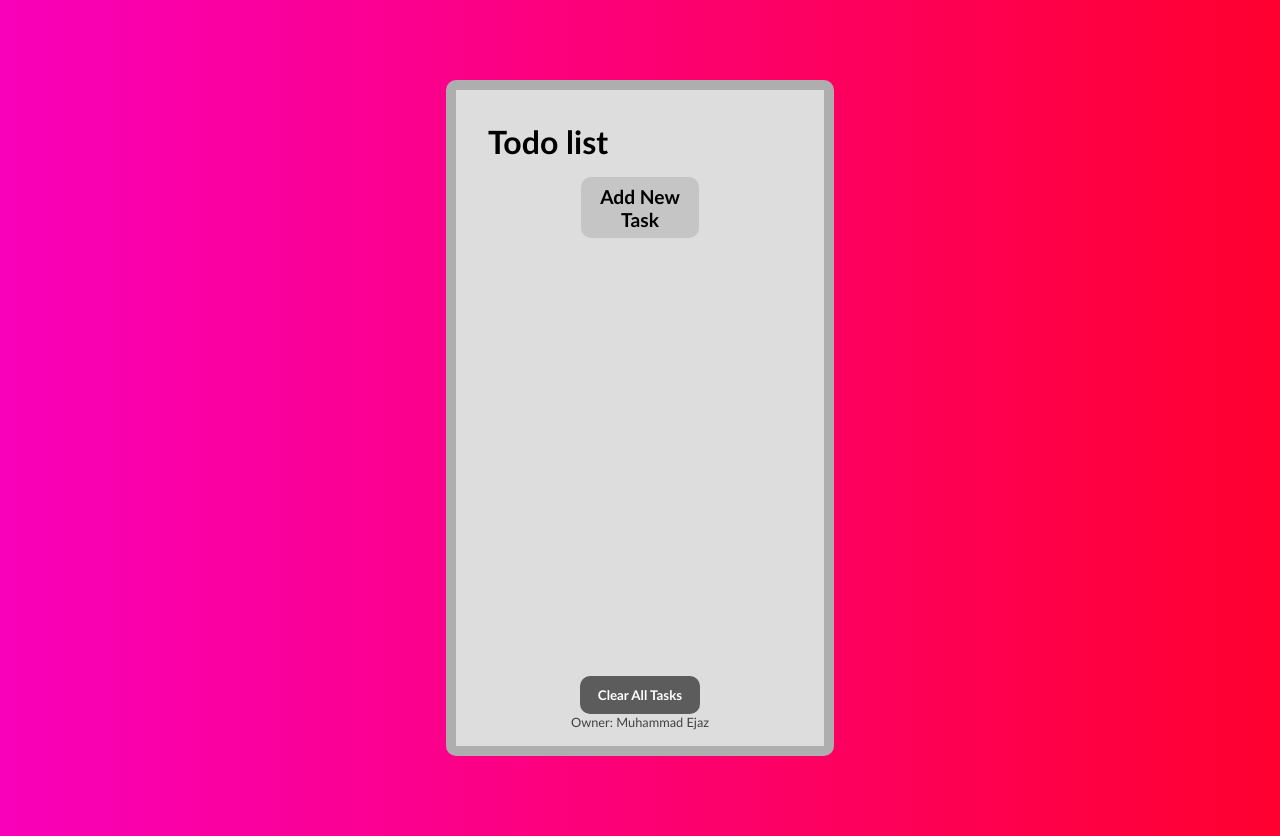
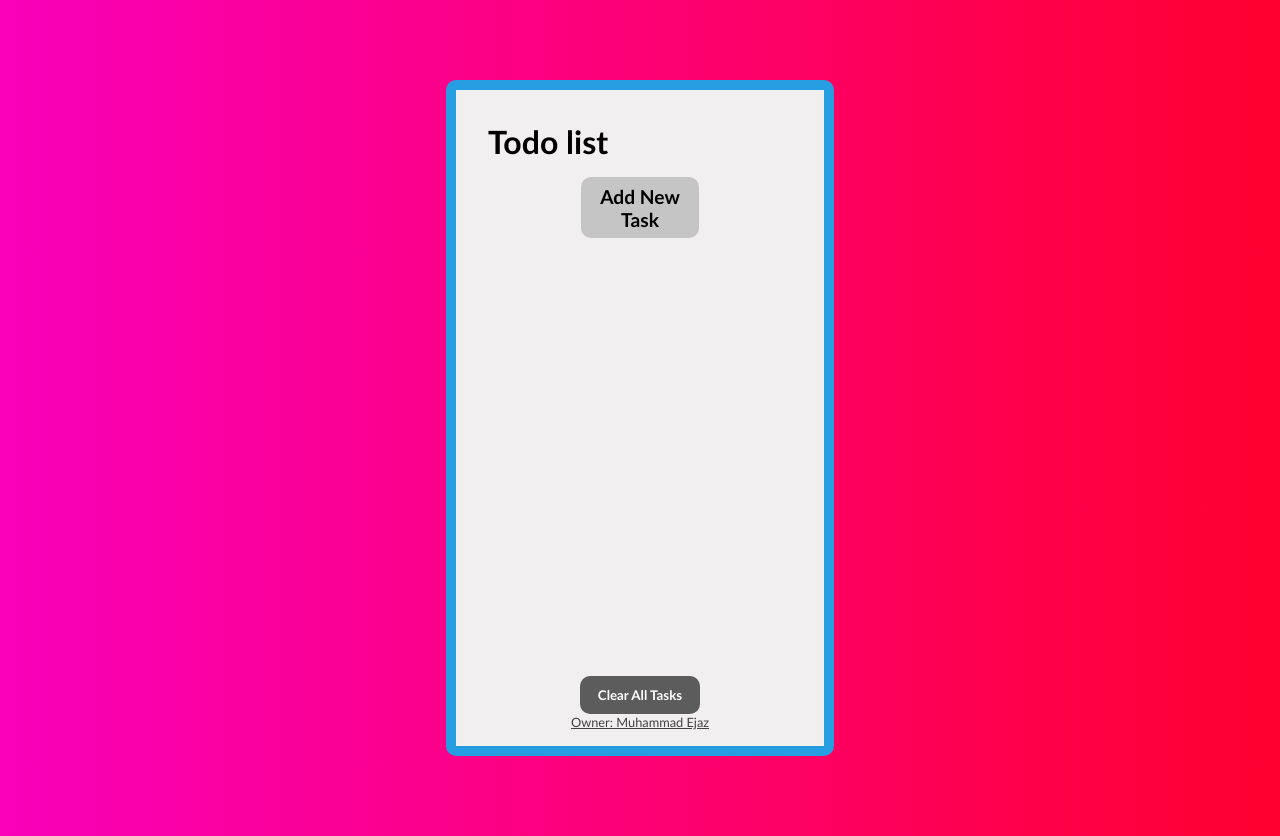
Before and after one commit to MuhammadEjaz11/To-Do-List, a plain HTML site: page index.html in a window 1280 px wide. Drawn offline with Linux system fonts and the light colour scheme.

Commit message:
changes styling

```diff
--- a/index.html
+++ b/index.html
@@ -50,9 +50,9 @@
         </div>
 
         <center> <button id="clearall"> Clear All Tasks</button> </center>
-        <span>
+        <a href="https://github.com/MuhammadEjaz11">
             <center> Owner: Muhammad Ejaz</center>
-        </span>
+        </a>
     </div>
 
 </body>
--- a/style.css
+++ b/style.css
@@ -9,11 +9,11 @@ body{
     padding: 5em;
 }
 .page-content{
-    background-color: rgb(221, 221, 221);
+    background-color: rgb(241, 239, 239);
     width: 30%;
     margin: auto;
     border-radius: 10px;
-    border: 10px solid rgb(174, 174, 174);
+    border: 10px solid rgb(39, 158, 226);
     padding: 1em;
     max-height: 625px;
 }
@@ -51,6 +51,7 @@ body{
     width: 95%;
     border-radius: 10px;
     border: 0px;
+    background-color: rgb(194, 194, 194);
 }
 .addbutton{
     padding: 0.5em;
@@ -126,7 +127,7 @@ ul{
 p{
     font-size: 0.5em;
 }
-span{
+a{
     font-size: 0.8em;
     color: rgb(66, 66, 66);
 }
```
